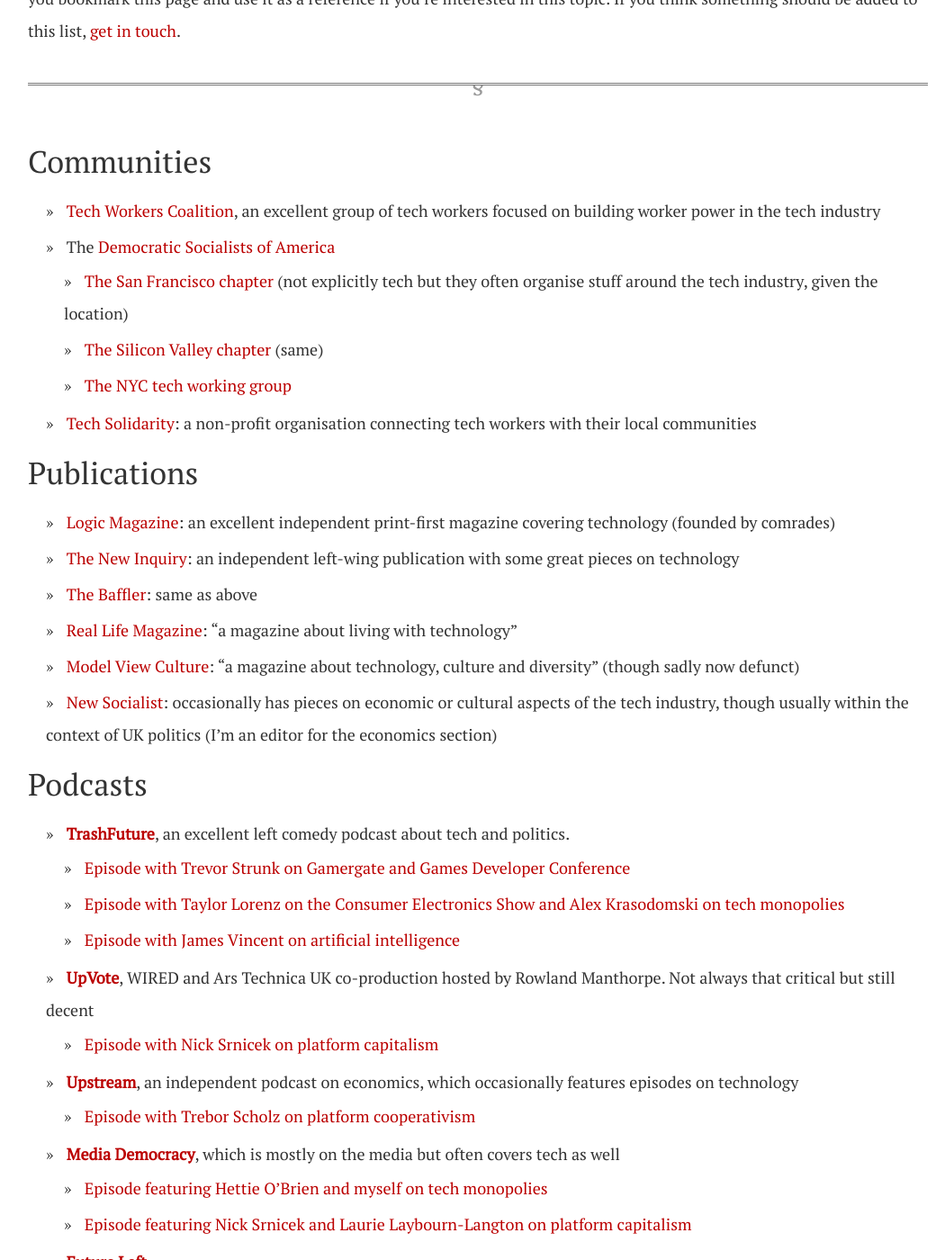
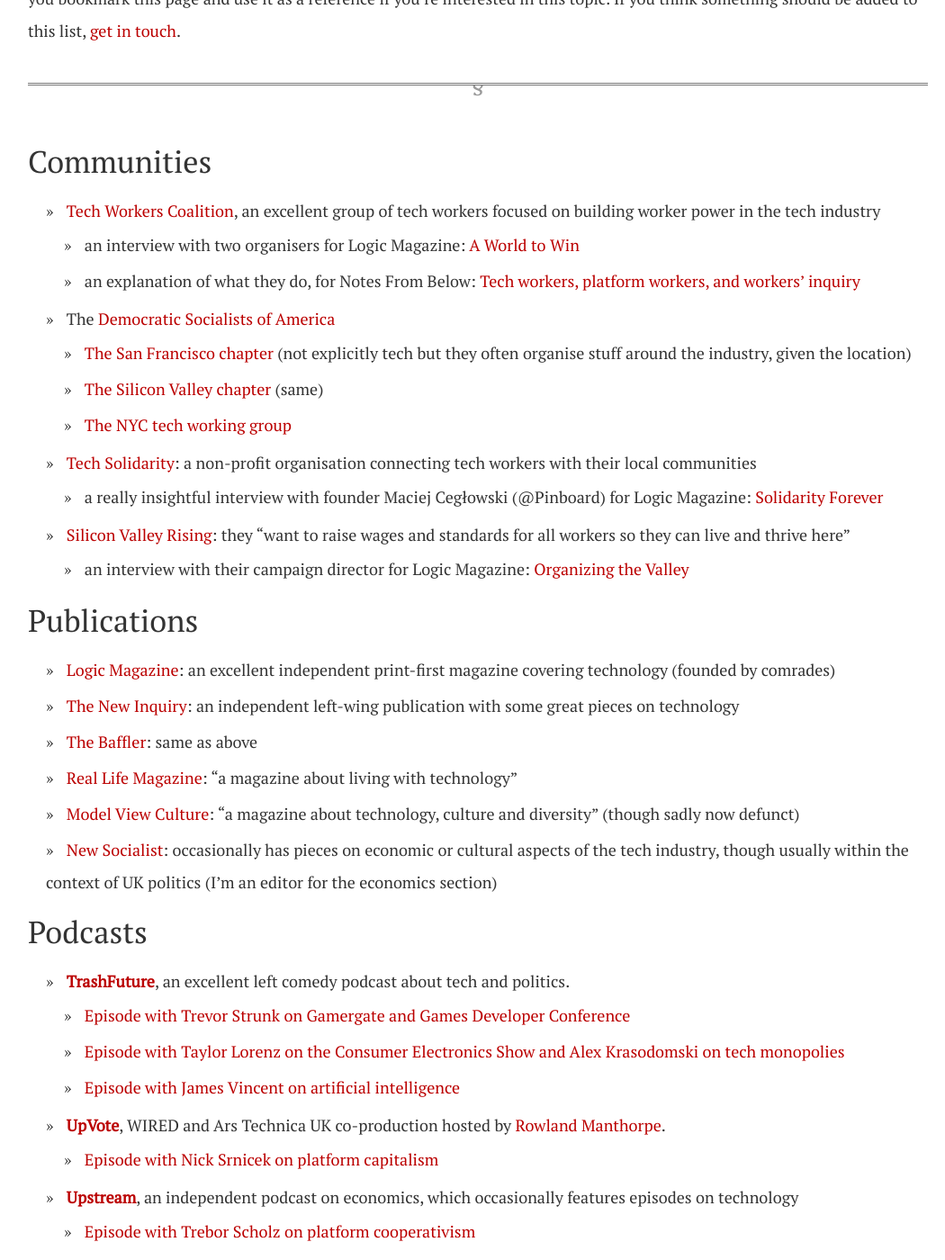
Before and after one commit to dellsystem/dellsystem.github.io, a Jekyll site: the page built from tech.md, in a window 1280 px wide and 1400 px high, scrolled down 638 px. Shown: the whole window at 90% size, without its empty margins (109-1159 px from the left). Built offline with Jekyll 4.4.1, drawn with Linux system fonts in a browser that asks for light colours; some of the changed text lies outside the part shown.

Commit message:
Add more resources to tech.md

```diff
--- a/tech.md
+++ b/tech.md
@@ -16,11 +16,16 @@ There's a lot here, with resources in a variety of formats (books, articles, pod
 ## Communities
 
 * [Tech Workers Coalition](https://techworkerscoalition.org/), an excellent group of tech workers focused on building worker power in the tech industry
+	* an interview with two organisers for Logic Magazine: [A World to Win](https://logicmag.io/tat-a-world-to-win/)
+	* an explanation of what they do, for Notes From Below: [Tech workers, platform workers, and workers’ inquiry](http://www.notesfrombelow.org/article/tech-workers-platform-workers-and-workers-inquiry)
 * The [Democratic Socialists of America](http://www.dsausa.org/)
-	* [The San Francisco chapter](https://twitter.com/dsa_sf) (not explicitly tech but they often organise stuff around the tech industry, given the location)
+	* [The San Francisco chapter](https://twitter.com/dsa_sf) (not explicitly tech but they often organise stuff around the industry, given the location)
 	* [The Silicon Valley chapter](https://twitter.com/SV_DSA) (same)
 	* [The NYC tech working group](https://twitter.com/NYCDSATechWG)
 * [Tech Solidarity](https://techsolidarity.org/): a non-profit organisation connecting tech workers with their local communities
+	* a really insightful interview with founder Maciej Cegłowski (@Pinboard) for Logic Magazine: [Solidarity Forever](https://logicmag.io/tat-solidarity-forever/)
+* [Silicon Valley Rising](https://siliconvalleyrising.org/): they "want to raise wages and standards for all workers so they can live and thrive here"
+	* an interview with their campaign director for Logic Magazine: [Organizing the Valley](https://logicmag.io/tat-organizing-the-valley/)
 
 ## Publications
 
@@ -37,7 +42,7 @@ There's a lot here, with resources in a variety of formats (books, articles, pod
 	* [Episode with Trevor Strunk on Gamergate and Games Developer Conference](https://trashfuturepodcast.podbean.com/e/developers-of-the-world-unite-ft-trevor-strunk/)
 	* [Episode with Taylor Lorenz on the Consumer Electronics Show and Alex Krasodomski on tech monopolies](https://trashfuturepodcast.podbean.com/e/literally-black-mirror-ft-taylor-lorenz-and-alex-krasodomski/)
 	* [Episode with James Vincent on artificial intelligence](https://trashfuturepodcast.podbean.com/e/artificial-intelligunce-wyatt-koch-elon-musk-twitter-nazis-ft-james-vincent/)
-* **[UpVote](http://www.wired.co.uk/topic/upvote)**, WIRED and Ars Technica UK co-production hosted by Rowland Manthorpe. Not always that critical but still decent
+* **[UpVote](http://www.wired.co.uk/topic/upvote)**, WIRED and Ars Technica UK co-production hosted by [Rowland Manthorpe](https://twitter.com/rowlsmanthorpe).
 	* [Episode with Nick Srnicek on platform capitalism](http://www.wired.co.uk/article/upvote-16-tech-politics-podcast-richard-barbrook-jeremy-corbyn-labour-party)
 * **[Upstream](https://www.upstreampodcast.org/)**, an independent podcast on economics, which occasionally features episodes on technology
 	* [Episode with Trebor Scholz on platform cooperativism](https://soundcloud.com/upstreampodcast/trebor-scholz)
@@ -52,6 +57,9 @@ There's a lot here, with resources in a variety of formats (books, articles, pod
 	* [Novara FM episode on exponential technologies](http://novaramedia.com/2017/11/11/exponential-technologies-what-do-they-mean/)
 * **[Government Vs The Robots](https://www.acast.com/governmentvstherobots)** on how technology will affect politics
 	* [Episode with Rachel Coldicutt of Doteveryone on Internet fluency and tech giants](https://www.acast.com/governmentvstherobots/areyougoodattheinternet-)
+* **[General Intellect Unit](http://generalintellectunit.net/)**: "Podcast of the Cybernetic Marxists. Examining the intersection of Technology, (Left) Politics and Philosophy". Just started listening to it and it's so good
+* **[Soonish](https://www.soonishpodcast.org/)**: on technology and culture.
+	* [Episode with Tim O'Reilly about his book _WTF: What’s The Future and Why It’s Up to Us_](https://www.soonishpodcast.org/episodes/2017/10/24/202-mapping-the-future-with-tim-oreilly)
 
 ## People to follow on Twitter
 
@@ -85,6 +93,7 @@ There's a lot here, with resources in a variety of formats (books, articles, pod
 
 * **[Elon Musk: Tesla, SpaceX, and the Quest for a Fantastic Future](https://www.goodreads.com/book/show/25541028-elon-musk) by Ashlee Vance.** A little too bright-eyed. Good counterweight below:
 	* Paris Marx for Jacobin: [Elon Musk is Not the Future](https://jacobinmag.com/2018/02/elon-musk-hyperloop-public-transit-tech)
+	* Hamilton Nolan for Splinter: [Elon Musk Is an Asshole](https://splinternews.com/elon-musk-is-an-asshole-1824204789#_ga=2.204781072.1416667281.1522423508-943536000.1518691760) (short and to the point)
 * **[Hatching Twitter](https://www.goodreads.com/book/show/18656827-hatching-twitter) by Nick Bilton.** Chronicles the early days of Twitter. Really well-written.
 
 ### The economics of the industry
@@ -108,12 +117,14 @@ There's a lot here, with resources in a variety of formats (books, articles, pod
 * **[Who Owns The Future](https://www.goodreads.com/book/show/18144098-who-owns-the-future) by Jaron Lanier**. This is also somewhat critical—he castigates large tech companies for having too much control over for lives. Still, I think his proposed solution (the "micropayments" thing) is highly misguided and betrays a complete misunderstanding (or ignorance) of the labour theory of value, so I'm putting it in this category.
 * **[World Without Mind](https://www.goodreads.com/book/show/34311003-world-without-mind) by Franklin Foer.** A journalist explains the dangers of Facebook and Google having a monopoly over our media sources. I agree with his concerns, but his solutions centre around better regulation, which imo is not enough to address the roots of the problem.
 * **[The Wealth of Humans](https://www.goodreads.com/book/show/25663661-the-wealth-of-humans) by Ryan Avent**. An editor for the_Economist_ laments that technology (esp automation) is changing the relationship between capital and labour by reducing the value of labour. This had potential, but its fundamental outlook is very liberal, and doesn't do enough to question the economic landscape that led to technology being used in the way that is.
+* **[WTF: what's the future and why it's up to us](https://wtfeconomy.com/wtf-whats-the-future-and-why-it-s-up-to-us-c56cbe3cea2b) by Tim O'Reilly.** I haven't actually read this yet, but from the Medium post introducing the book, it sounds like he's saying that powerful corporations essentially need to behave better, rather than questioning the fact that these unaccountable for-profit corporations have been given so much power in the first place.
 
 ### Very uncritical takes
 
 Read them to understand the enemy, esssentially.
 
 * **[Zero to One](https://www.goodreads.com/book/show/18050143-zero-to-one) by Peter Thiel**. On why/how startups should strive to become monopolies
+	* A very thoughtful review by Guy Patrick Cunningham for Los Angeles Review of Books: [Citizen Thiel](https://lareviewofbooks.org/article/citizen-thiel)
 * **[The Lean Startup](https://www.goodreads.com/book/show/10127019-the-lean-startup) by Eric Ries**. A guide to building a "lean" (agile, iterative, responsive, etc) tech startup.
 * **[Hackers and Painters](https://www.goodreads.com/book/show/41793.Hackers_Painters) by Paul Graham.** A bunch of essays that are mostly about how great Paul Graham is. An (unfortunately) semi-seminal work. You can find the essays for free on his website.
 * **[The Cathedral & the Bazaar](https://www.goodreads.com/book/show/134825.The_Cathedral_the_Bazaar) by Eric S. Raymond.** On open source. This actually isn't that bad, though the author has some really weird views these days (mostly when it comes to women).
@@ -136,7 +147,7 @@ Read them to understand the enemy, esssentially.
 * Gideon Lewis-Kraus for Wired: [One Startup's Struggle to Survive Silicon Valley's Gold Rush](https://www.wired.com/2014/04/no-exit/). An insightful look into startup culture (from 2014).
 * Erin Griffith for Wired: [Silicon Valley Techies Still Think They're The Good Guys. They're Not.](https://www.wired.com/story/the-other-tech-bubble/). The title says it all.
 * John Harris for the Guardian https://www.theguardian.com/commentisfree/2017/nov/20/future-digital-children-analogue-betraying-generation-michael-gove?CMP=share_btn_tw
-* W. Patrick McCray for Los Angeles Review of Books: [Silicon Valley’s Bonfire of the Vainglorious](https://lareviewofbooks.org/article/silicon-valleys-bonfire-of-the-vainglorious/)
+* W. Patrick McCray for Los Angeles Review of Books: [Silicon Valley’s Bonfire of the Vainglorious](https://lareviewofbooks.org/article/silicon-valleys-bonfire-of-the-vainglorious/), a review of one book about Silicon Valley's obsession with transhumanism & "curing death", and one book about various characters in Silicon Valley (including Thiel fellows)
 * Evan Osnos for The New Yorker: [Doomsday Prep for the Super-Rich](https://www.newyorker.com/magazine/2017/01/30/doomsday-prep-for-the-super-rich?currentPage=all)
 * Fred Turner, in an interview for Logic Magazine: [Don't Be Evil](https://logicmag.io/03-dont-be-evil/)
 * Odrán Waldron for New Socialist: [Please Solve Life: How Transhumanism Distracts Us from Silicon Valley’s Class Warfare](https://newsocialist.org.uk/please-solve-life-how-transhumanism-distracts-us-from-silicon-valleys-class-warfare/)
@@ -155,6 +166,7 @@ Read them to understand the enemy, esssentially.
     * interviewed for the New Left Review: [Socialize the Data Centres!](https://newleftreview.org/II/91/evgeny-morozov-socialize-the-data-centres)
     * for the Guardian: [Will tech giants move on from the internet, now we’ve all been harvested?](https://www.theguardian.com/technology/2018/jan/28/morozov-artificial-intelligence-data-technology-online)
 	* for The Baffler: [The Taming of Tech Criticism](https://thebaffler.com/salvos/taming-tech-criticism)
+	* another one for The Baffler: [The Meme Hustler](https://thebaffler.com/salvos/the-meme-hustler), a very extensive and critical look at the Tim O'Reilly "brand"
 * Nick Srnicek for the Guardian: [We need to nationalise Google, Facebook and Amazon. Here’s why](https://www.theguardian.com/commentisfree/2017/aug/30/nationalise-google-facebook-amazon-data-monopoly-platform-public-interest)
 * Me on digital strategy and UK politics for New Socialist:
     * [Labour's Digital Strategy Is a Missed Opportunity](https://newsocialist.org.uk/labours-digital-strategy/)
@@ -170,12 +182,12 @@ Read them to understand the enemy, esssentially.
 * Shoshanna Zuboff: [Big Other: Surveillance Capitalism and the Prospects of an Information Civilization
 ](http://www.shoshanazuboff.com/new/recent-publications-and-interviews/big-other-surveillance-capitalism-and-the-prospects-of-an-information-civilization/). Academic paper, and a very important one.
 * Ben Tarnoff for The Guardian: [Big data for the people: it's time to take it back from our tech overlords](https://www.theguardian.com/technology/2018/mar/14/tech-big-data-capitalism-give-wealth-back-to-people)
+* Interview for Logic Magazine: [Safiya Umoja Noble and Sarah T. Roberts on the Problems of Platform Capitalism](https://logicmag.io/03-engine-failure/)
 
 #### The gig economy
 
 * Me for New Socialist: [The Inevitability of the Gig Economy](https://newsocialist.org.uk/the-gig-economy/)
-	* A shorter post I wrote about Uber, back when I didn't have a platform other than Medium: [Don’t put your faith in Uber
-](https://medium.com/@dellsystem/dont-put-your-faith-in-uber-727b864756a4)
+	* A shorter post I wrote about Uber, back when I didn't have a platform other than Medium: [Don’t put your faith in Uber](https://medium.com/@dellsystem/dont-put-your-faith-in-uber-727b864756a4)
 * This n+1 editorial on ridesharing: [Disrupt the Citizen](https://nplusonemag.com/issue-29/the-intellectual-situation/disrupt-the-citizen-2/)
 * cryoshon: [Why the Sharing Economy is Awful](https://cryoshon.co/2016/01/11/why-the-sharing-economy-is-awful/)
 * Paris Marx for The Bold Italic: [How the Gig Economy Profits Off of Desperation](https://thebolditalic.com/how-the-gig-economy-profits-off-desperation-47bc5f04d11b)
@@ -187,6 +199,7 @@ Read them to understand the enemy, esssentially.
 * Aaron Bastani for Vice: [Britain Doesn't Need More Austerity, It Needs Luxury Communism](https://www.vice.com/en_us/article/ppxpdm/luxury-communism-933)
 * Andrew Elrod for Dissent: [Fully Automated Luxury Socialism: The Case for a New Public Sector](https://www.dissentmagazine.org/article/automation-basic-income-government-jobs-case-new-public-sector)
 * Grace Blakeley for Novara Media: [Robots Aren’t Coming for Our Jobs – Capitalists Are](http://novaramedia.com/2018/03/20/robots-arent-coming-for-our-jobs-capitalists-are/)
+* A critique of FALC, for libcom: [Fully automated luxury communism: a utopian critique](https://libcom.org/blog/fully-automated-luxury-communism-utopian-critique-14062015)
 
 ### On worker power within the industry
 
@@ -195,11 +208,13 @@ Read them to understand the enemy, esssentially.
 * Siddharth Patel for Jacobin: [Tech Workers: Friends or Foes?](https://www.jacobinmag.com/2017/08/silicon-valley-gentrification-tech-sharing-economy)
 * [Coverage of the Lanetix firing](https://gist.github.com/bwestergard/a77744dc6f3095fd3fb769dd3d6562ad)
 * Ben Tarnoff for The Guardian: [Tech's push to teach coding isn't about kids' success – it's about cutting wage](https://www.theguardian.com/technology/2017/sep/21/coding-education-teaching-silicon-valley-wages)
+* Jonny Bunning for The  New Inquiry: [Capitalism with a Fluffy Face](https://thenewinquiry.com/capitalism-with-a-fluffy-face/). On tech companies being happy to open up their offices to dogs (to keep workers happy), but not unions.
 
 ### On open source
 
 * Ashe Dryden: [The Ethics of Unpaid Labor and the OSS Community](https://www.ashedryden.com/blog/the-ethics-of-unpaid-labor-and-the-oss-community)
 * Kyle E. Mitchell: [The Mendicant Maintainerati](https://writing.kemitchell.com/2017/02/10/Medicant-Maintainerati.html)
+* Rob Hunter for Jacobin: [Reclaiming the Computing Commons](https://www.jacobinmag.com/2016/02/free-software-movement-richard-stallman-linux-open-source-enclosure/)
 
 ### On accelerationism
 
@@ -217,3 +232,4 @@ Some good critical takes (most of the mainstream media analysis is not very good
 * Branko Marcetic for Jacobin: [They Didn’t Even Need to Hack Facebook](https://www.jacobinmag.com/2018/03/cambridge-analytica-facebook-advertising-surveillance)
 * Paul Mason for Novara Media: [Choice: Break up Facebook – or Take It Into Public Ownership? I Am Not Kidding](http://novaramedia.com/2018/03/19/choice-break-up-facebook-or-take-it-into-public-ownership-i-am-not-kidding/)
 * Will Davies for the London Review of Books: [Short Cuts](https://www.lrb.co.uk/v40/n07/william-davies/short-cuts)
+* Tom Walker for Red Pepper: [Deleting Facebook isn’t enough: The rise of ‘surveillance capitalism’](https://www.redpepper.org.uk/deleting-facebook-isnt-enough-the-rise-of-surveillance-capitalism/)
```
